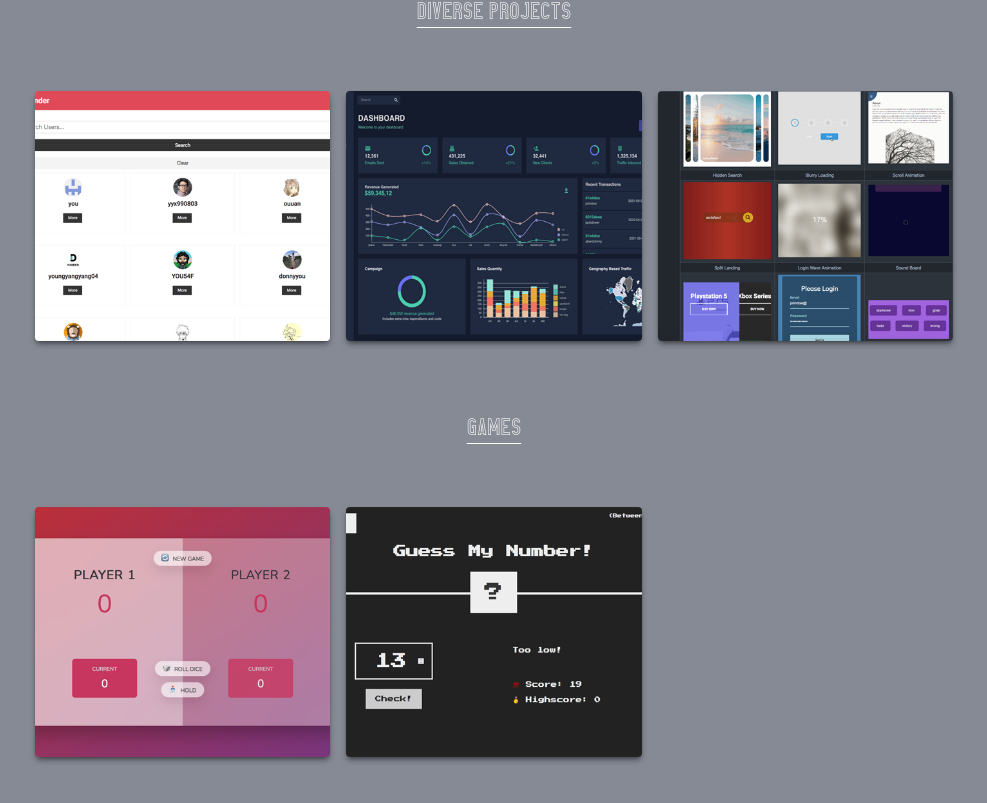
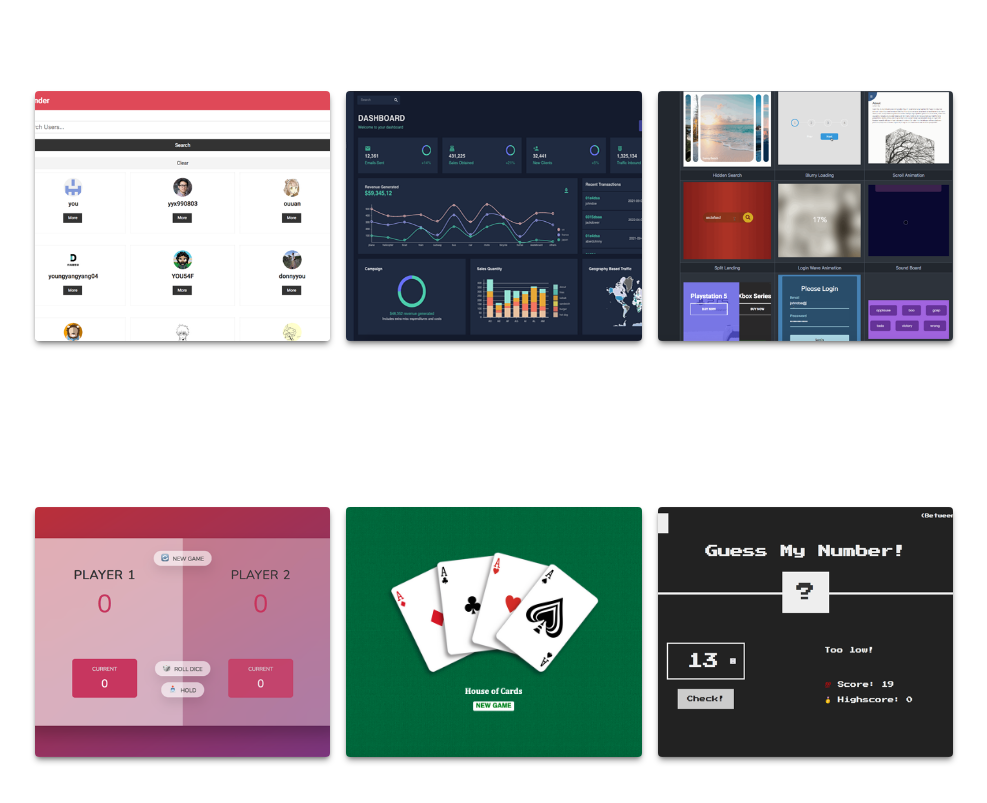
Before and after one commit to krisbaranski/portfolio, a React (Create React App) app: page /projects in a window 1280 px wide. Shown: the part 909-1712 px from the top of the page, without its empty margins (146-1133 px from the left). Built offline with nearby package versions, Linux system fonts and the light colour scheme.

Commit message:
refactor: add new project, descrition

```diff
--- a/src/components/Projects.js
+++ b/src/components/Projects.js
@@ -5,8 +5,9 @@ import Binta from '../assets/BINTA.png';
 import EK from '../assets/EK.png';
 import Gfinder from '../assets/Gfinder.png';
 import Dash from '../assets/Dashboard.png';
+import Implement from '../assets/Implement.png';
 import DiceRoll from '../assets/DiceRoll.png';
-import Implement from '../assets/Implement.png';
+import HoC from '../assets/HoC.png';
 import GuessNr from '../assets/GuessNr.png';
 
 import HTML from '../assets/html.png';
@@ -14,14 +15,11 @@ import CSS from '../assets/css.png';
 import JavaScript from '../assets/javascript.png';
 import TypeScript from '../assets/typescript.png';
 import Angular from '../assets/angular.png';
-// import GatsbyImg from '../assets/gatsby.png';
 import ReactImg from '../assets/react.png';
 import NextImg from '../assets/nextjs.png';
 // import Node from '../assets/node.png';
-// import GitHub from '../assets/github.png';
 import MaterialUI from '../assets/materialui.png';
 import Tailwind from '../assets/tailwind.png';
-// import Bash from '../assets/bash.png';
 
 const CARDS = 'grid md:grid-cols-2 lg:grid-cols-3 gap-4 z-10';
 const CARD = 'group h-64 [perspective:3200px]';
@@ -43,7 +41,7 @@ const BUTTON_CLASS =
 const Projects = () => {
   return (
     <motion.div
-      className="relative w-full min-h-screen md:flex md:items-center md:h-top text-[#264e86] bg-slate-900/50 py-10"
+      className="relative w-full min-h-screen md:flex md:items-center md:h-top text-[#264e86]  py-10"
       initial={{ opacity: 0 }}
       animate={{ opacity: 1 }}
       exit={{ opacity: 0, transition: { duration: 0.5 } }}
@@ -360,6 +358,44 @@ const Projects = () => {
           <div className={CARD}>
             <div className={FLIP_CARD}>
               <div
+                style={{ backgroundImage: `url(${HoC})` }}
+                className={CARD_FRONT}
+              ></div>
+              {/* Hover Effects */}
+              <div className={CARD_BACK}>
+                <span className={CARD_TEXT}>
+                  House of Cards <br /> cards decide what players do
+                </span>
+                <div className="flex justify-center flex-row pt-4">
+                  <img
+                    className="w-10 mx-auto p-1"
+                    src={Angular}
+                    alt="Angular icon"
+                  />
+                  <img className="w-10 mx-auto p-1" src={CSS} alt="CSS icon" />
+                  <img
+                    className="w-10 mx-auto p-1"
+                    src={TypeScript}
+                    alt="JS icon"
+                  />
+                </div>
+                <div className="pt-8 text-center">
+                  <a
+                    target="_blank"
+                    rel="noopener noreferrer"
+                    href="https://krisbaranski.github.io/houseofcards/index.html"
+                  >
+                    <button className={BUTTON_CLASS}>Demo</button>
+                  </a>
+                </div>
+              </div>
+            </div>
+          </div>
+
+          {/* Grid Item */}
+          <div className={CARD}>
+            <div className={FLIP_CARD}>
+              <div
                 style={{ backgroundImage: `url(${GuessNr})` }}
                 className={CARD_FRONT}
               ></div>
```
Also changed, not shown: src/assets/HoC.png (added).
